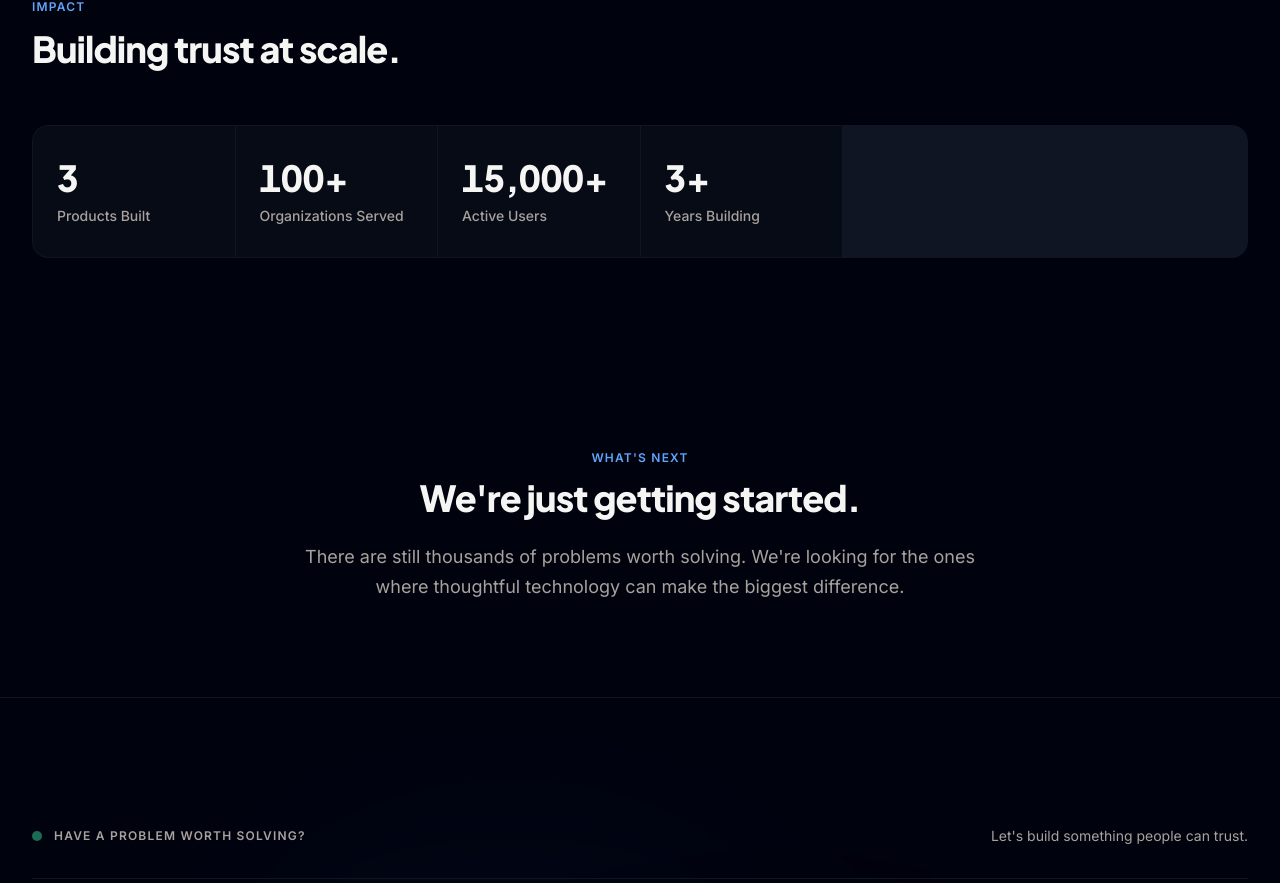
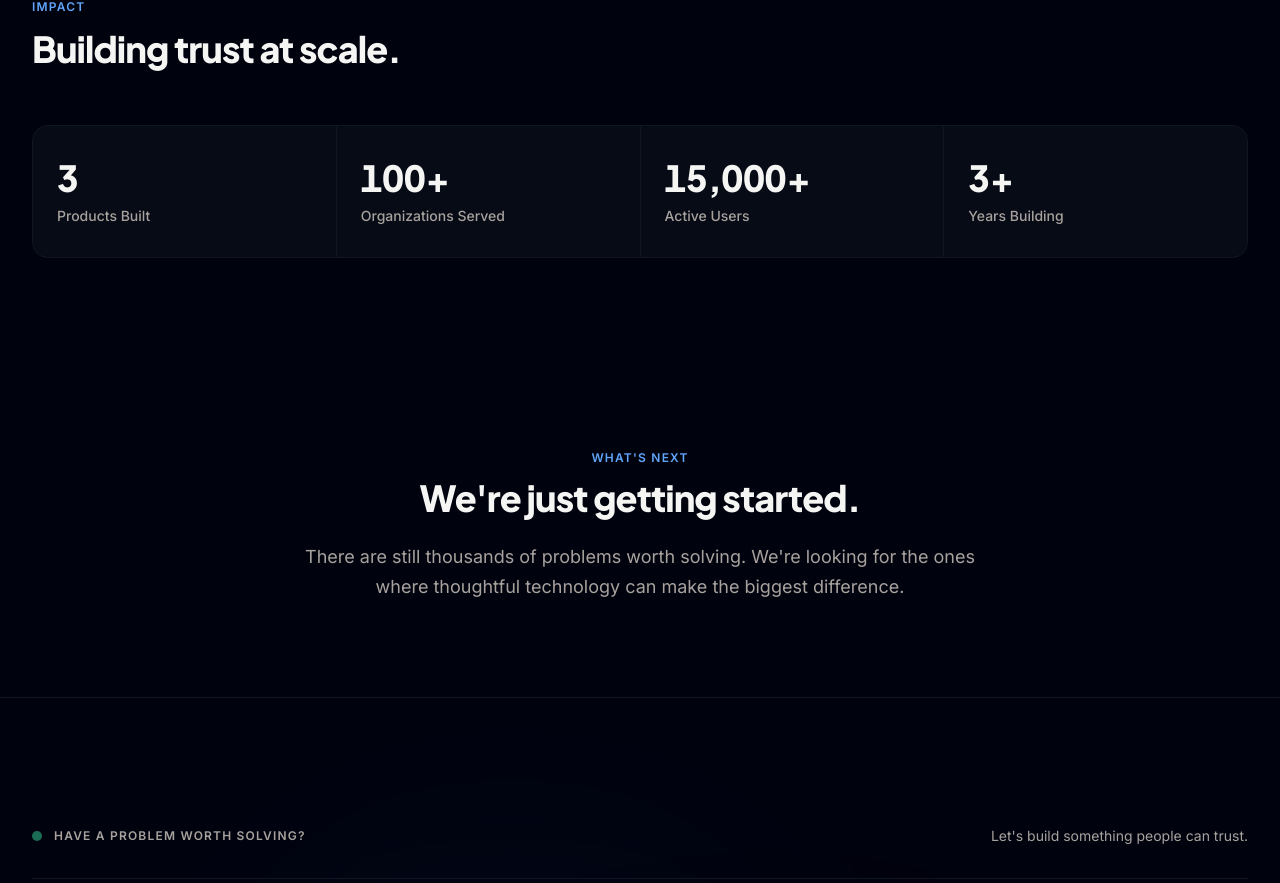
Before and after one commit to BAMSSA-DEVS/smooth.africa, a Next.js app: page / in a window 1280 px wide. Shown: the part 10537-11420 px from the top of the page. Built offline with nearby package versions, Linux system fonts and the light colour scheme.

Commit message:
fix: statistics grid — 4 equal columns to eliminate empty space

```diff
--- a/components/NumbersSection.tsx
+++ b/components/NumbersSection.tsx
@@ -74,7 +74,7 @@ export const NumbersSection: React.FC = () => {
         </div>
 
         {/* Metrics Grid */}
-        <div className="grid grid-cols-2 sm:grid-cols-3 lg:grid-cols-6 gap-px bg-stone-100 dark:bg-[#101524] rounded-2xl overflow-hidden border border-stone-100 dark:border-[#101524]">
+        <div className="grid grid-cols-2 sm:grid-cols-2 lg:grid-cols-4 gap-px bg-stone-100 dark:bg-[#101524] rounded-2xl overflow-hidden border border-stone-100 dark:border-[#101524]">
           {metrics.map((metric, i) => (
             <motion.div
               key={metric.id}
```
